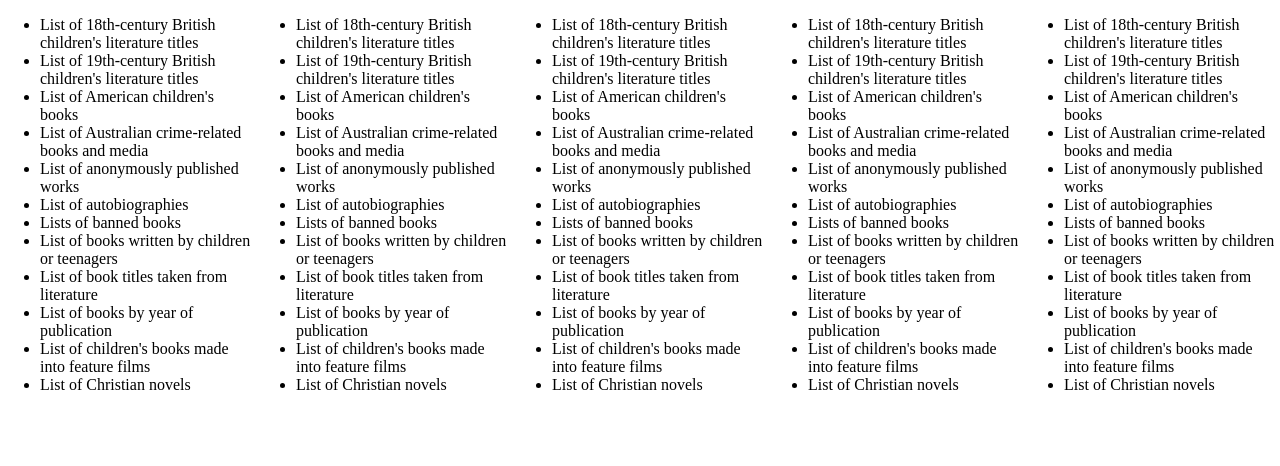
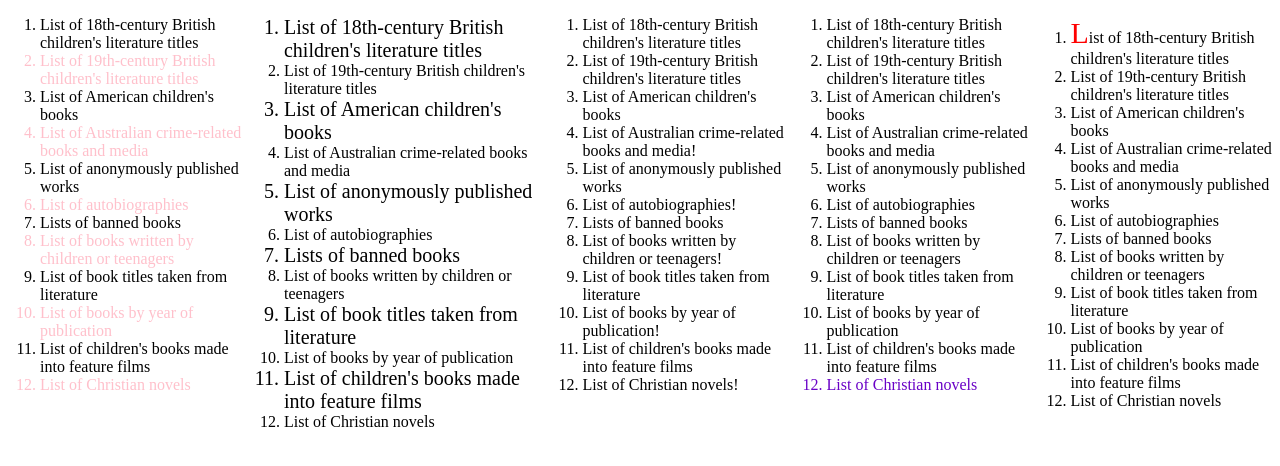
Before and after one commit to OlegHellBasS/HTML-2023-HW, a plain HTML site: page Home_Work_5_1/index.html in a window 1280 px wide. Drawn offline with Linux system fonts and the light colour scheme.

Commit message:
Home_Work_5_1 Finish

```diff
--- a/Home_Work_5_1/index.html
+++ b/Home_Work_5_1/index.html
@@ -15,7 +15,7 @@
 <body>
 <header>
 <div class="box1">
-    <ul>
+    <ol>
         <li>List of 18th-century British children's literature titles</li>
         <li>List of 19th-century British children's literature titles</li>
         <li>List of American children's books</li>
@@ -28,10 +28,10 @@
         <li>List of books by year of publication</li>
         <li>List of children's books made into feature films</li>
         <li>List of Christian novels</li>
-    </ul>
+    </ol>
 </div>
 <div class="box2">
-    <ul>
+    <ol>
         <li>List of 18th-century British children's literature titles</li>
         <li>List of 19th-century British children's literature titles</li>
         <li>List of American children's books</li>
@@ -44,10 +44,10 @@
         <li>List of books by year of publication</li>
         <li>List of children's books made into feature films</li>
         <li>List of Christian novels</li>
-    </ul>
+    </ol>
 </div>
 <div class="box3">
-    <ul>
+    <ol>
         <li>List of 18th-century British children's literature titles</li>
         <li>List of 19th-century British children's literature titles</li>
         <li>List of American children's books</li>
@@ -60,10 +60,10 @@
         <li>List of books by year of publication</li>
         <li>List of children's books made into feature films</li>
         <li>List of Christian novels</li>
-    </ul>
+    </ol>
 </div>
 <div class="box4">
-    <ul>
+    <ol>
         <li>List of 18th-century British children's literature titles</li>
         <li>List of 19th-century British children's literature titles</li>
         <li>List of American children's books</li>
@@ -76,10 +76,10 @@
         <li>List of books by year of publication</li>
         <li>List of children's books made into feature films</li>
         <li>List of Christian novels</li>
-    </ul>
+    </ol>
 </div>
 <div class="box5">
-    <ul>
+    <ol>
         <li>List of 18th-century British children's literature titles</li>
         <li>List of 19th-century British children's literature titles</li>
         <li>List of American children's books</li>
@@ -92,7 +92,7 @@
         <li>List of books by year of publication</li>
         <li>List of children's books made into feature films</li>
         <li>List of Christian novels</li>
-    </ul>
+    </ol>
 </div>
 </header>
 </body>
--- a/Home_Work_5_1/style.css
+++ b/Home_Work_5_1/style.css
@@ -4,3 +4,19 @@ body{
 header{
     display: flex;
 }
+header>div.box1>ol>li:nth-child(even){
+    color: pink;
+}
+header>div.box2>ol>li:nth-child(odd){
+    font-size: 20px;
+}
+header>div.box3>ol>li:nth-child(2n+4):after{
+    content: "!";
+}
+header>div.box4>ol>li:last-child{
+    color: #6900C6;
+}
+header>div.box5>ol>li:first-child:first-letter{
+    font-size: 30px;
+    color: red;
+}
```
